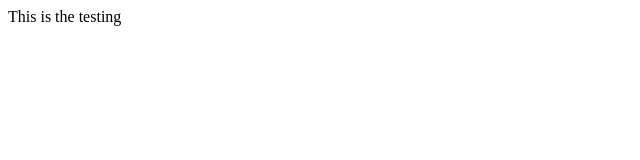
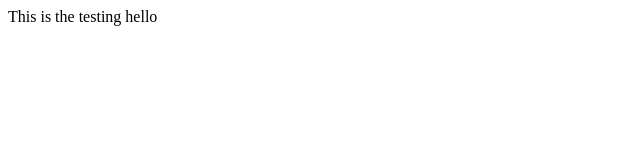
Before and after one commit to abhishekmodinihil/GitTest, a plain HTML site: page index.html in a window 1280 px wide. Shown: the full height of the page, 0-640 px from the left. Drawn offline with Linux system fonts and the light colour scheme.

Commit message:
Update index.html
Ok

```diff
--- a/index.html
+++ b/index.html
@@ -1,3 +1,3 @@
 <html>
-<p>This is the testing </p>
+<p>This is the testing hello  </p>
 </html>
```
